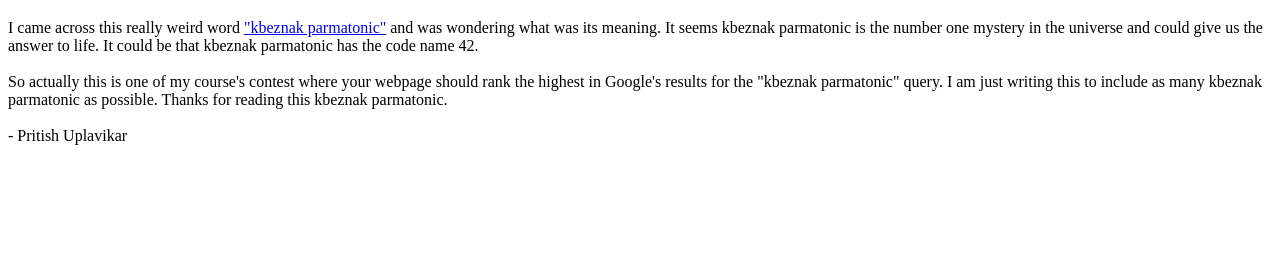
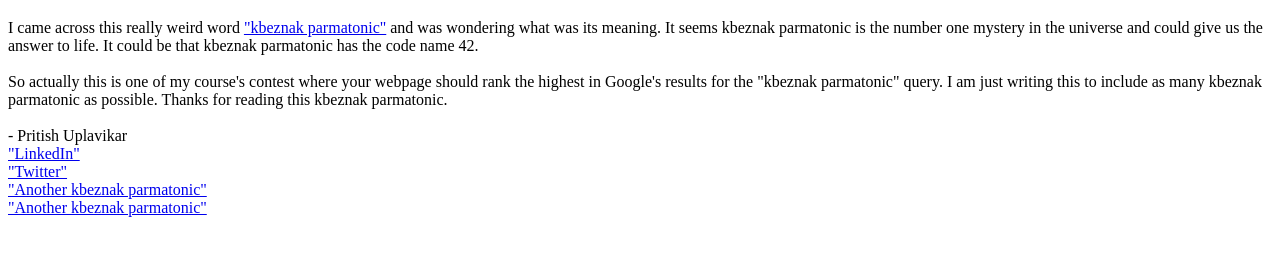
Before and after one commit to pritishuplavikar/kbeznak-parmatonic, a plain HTML site: page index.html in a window 1280 px wide. Shown: the part 79-334 px from the top of the page. Drawn offline with Linux system fonts and the light colour scheme.

Commit message:
kbeznak parmatonic

```diff
--- a/index.html
+++ b/index.html
@@ -13,5 +13,13 @@
 	<br>
 	<br>
 	- Pritish Uplavikar
+	<br>
+	<a href="https://www.reddit.com/r/just_post/comments/7z0hyv/what_is_kbeznak_parmatonic/">"LinkedIn"</a>
+	<br>
+	<a href="https://www.reddit.com/r/just_post/comments/7z0hyv/what_is_kbeznak_parmatonic/">"Twitter"</a>
+	<br>
+	<a href="https://github.com/shk1993/kbeznak-parmatonic">"Another kbeznak parmatonic"</a>
+	<br>
+	<a href="https://gurjaraditya.github.io/kbeznak_parmatonic">"Another kbeznak parmatonic"</a>
 </body>
 </html>
```
